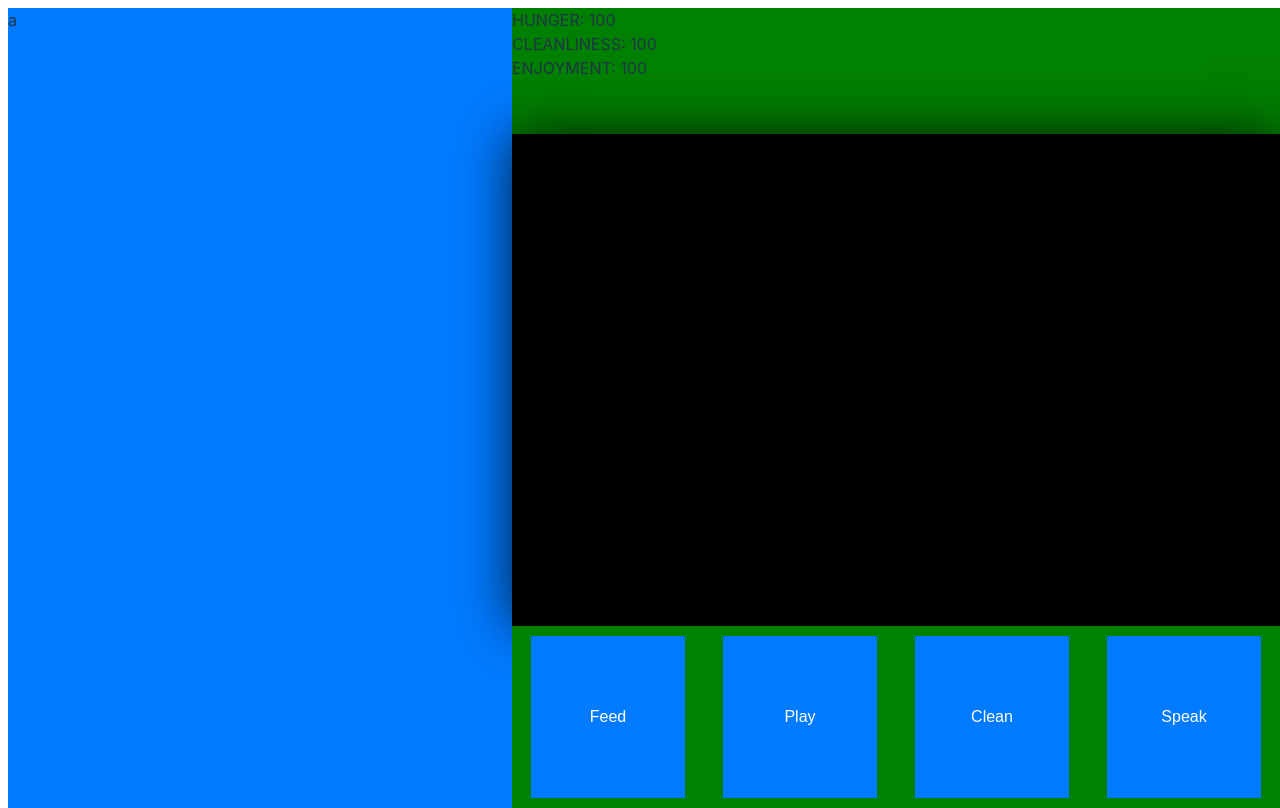
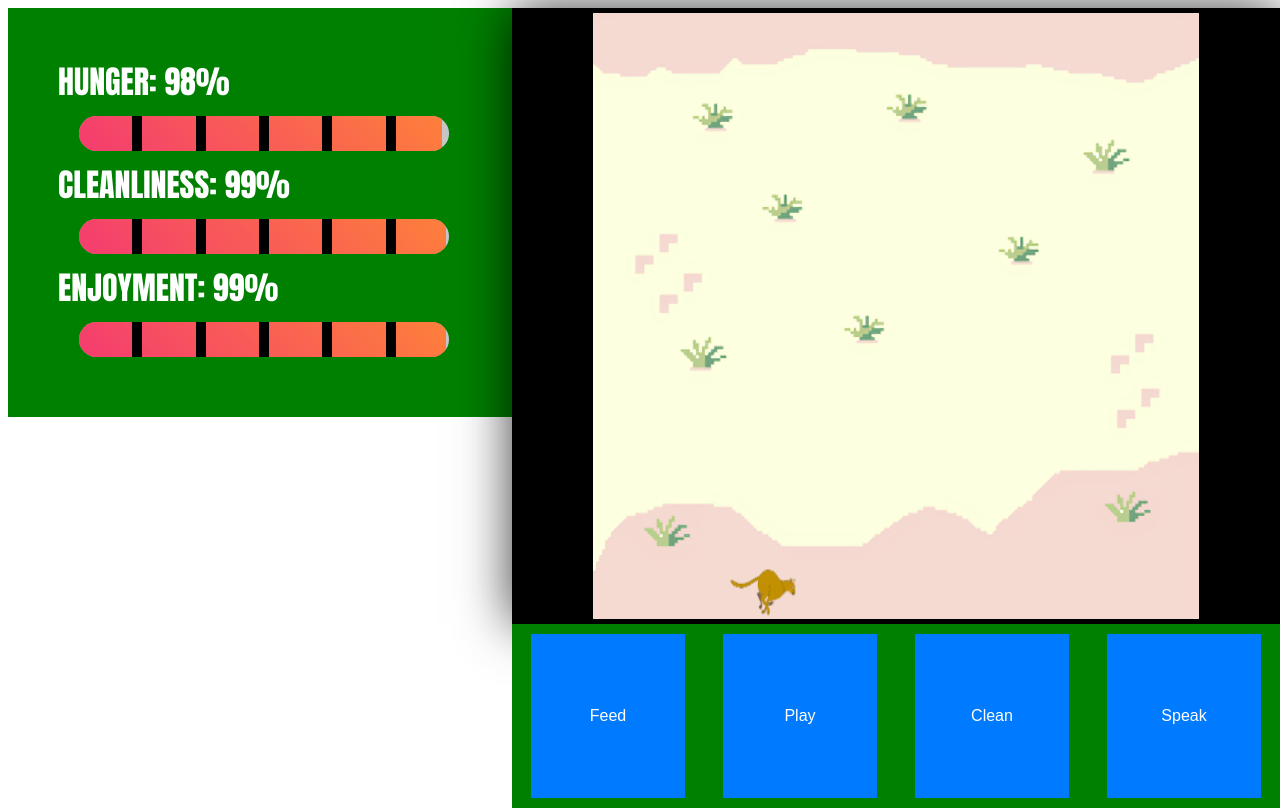
Before and after one commit to Z3SPY/petGame, a website built with Vite: page index.html in a window 1280 px wide. Built offline with nearby package versions, Linux system fonts and the light colour scheme.

Commit message:
hunger bar visuals, and other visual updates

```diff
--- a/index.html
+++ b/index.html
@@ -10,24 +10,39 @@
   </head>
   <body>
     <div class="side-div">
-a
-    </div>
+      <div class="statusBar">
 
-    <div class="centered-div">
-      <div class="statusBar">
+
         <div id="hngrValTxt">
           HUNGER: <span ></span>
+          <div id="hngrLoad">
+            <div class="fill"></div>
+            <div class="boxHolder"></div>
+          </div>
         </div>
 
         <div id="clnValTxt">
           CLEANLINESS: <span ></span>
+          <div id="clnLoad">
+            <div class="fill"></div>
+            <div class="boxHolder"> </div>
+          </div>
         </div>
 
         <div id="enjyValTxt">
           ENJOYMENT: <span ></span>
+          <div id="enjyLoad">
+            <div class="fill"></div>
+            <div class="boxHolder"> </div>
+
+          </div>
         </div>
 
       </div>
+    </div>
+
+    <div class="centered-div">
+
 
       <canvas id="gameCanvas">
       </canvas>
@@ -41,6 +56,25 @@ a
 
     <script src="src/gameScript.ts"></script>
     <script src="src/voice.js"></script>
+    <script>
+      // Number of times to print the structure
+      const timesToPrint = 5;
+
+      // Reference to the boxHolder divs
+      const boxHolders = document.querySelectorAll('.boxHolder');
+
+      // Loop to print the structure for each boxHolder
+      boxHolders.forEach(boxHolder => {
+        for (let i = 0; i < timesToPrint; i++) {
+          // Create the box div
+          const box = document.createElement('div');
+          box.classList.add('box');
+
+          // Append the box to the boxHolder div
+          boxHolder.appendChild(box);
+        }
+      });
+    </script>
 
   </body>
 </html>
--- a/src/gameScript.ts
+++ b/src/gameScript.ts
@@ -16,6 +16,10 @@ const hungerText: HTMLSpanElement = document.getElementById("hngrValTxt")!.getEl
 const cleanText: HTMLSpanElement = document.getElementById("clnValTxt")!.getElementsByTagName("span")[0];
 const enjyText: HTMLSpanElement = document.getElementById("enjyValTxt")!.getElementsByTagName("span")[0];
 
+let enjyFill : HTMLElement = document.querySelector('#enjyLoad .fill') as HTMLElement;
+let cleanFill : HTMLElement = document.querySelector('#clnValTxt .fill') as HTMLElement;
+let hungerFill : HTMLElement = document.querySelector('#hngrValTxt .fill') as HTMLElement;
+
 
 //StateMachine
 enum AnimalState {
@@ -25,177 +29,156 @@ enum AnimalState {
 }
 
 
-
-//End StateMachine
-let intervalId: number; // Declare intervalId as a global variable
-
 class Animal {
     //Status Values
     hungerVal!: number;
     cleanVal!: number;
     playVal!: number;
 
-
     xPos: number;
     yPos: number;
     w: number;
     h: number;
-    speed: number = 100;
+    speed: number = 200;
+
+    vx: number;
+    vy: number;
+
+    state: AnimalState = AnimalState.Moving; // Initial state is Moving
+
+    image: HTMLImageElement = new Image();
+    spriteSheetURL: string = '/cool-removebg-preview.png';
+    cols: number = 4;
+    rows: number = 2;
+    spriteWidth: number = 1000;
+    spriteHeight: number = 250;
+    spriteWdOfst: number = this.spriteWidth / this.cols; // width in px / cols spacing = Value of SpriteWidth
+    spriteHtOfst: number = this.spriteHeight / this.rows; // height in px / rows spacing = Sprite height
+    frameX: number = 0;
+    frameY: number = 0;
+    gameFrame: number = 0;
+    staggerFrames: number = 2;
+
+    constructor(xPos: number, yPos: number, w: number, h: number) {
+        this.hungerVal = 100;
+        this.cleanVal = 100;
+        this.playVal = 100;
 
 
-    randX!: number;
-    randY!: number;
-    state: AnimalState = AnimalState.Moving; // Initial state is Idle
-
-    // Handle Animation
-    imgNumber : number = 1;
-    lastImgNumber : number = 2;
-
-
-    constructor(xPos:number , yPos:number, w:number, h:number) {
-        this.hungerVal = 100;
-        this.cleanVal = 100
-        this.playVal = 100;
-
+        //Position and Size
         this.xPos = xPos;
         this.yPos = yPos;
         this.w = w;
         this.h = h;
+        this.vx = (Math.random() - 0.5) * this.speed; // Random number between -1 and 1
+        this.vy = (Math.random() - 0.5) * this.speed;
 
-        console.log(CANVAS_HEIGHT);
-
-
-        this.randX = Math.floor(Math.random() * 3) - 1; // -1, 0, or 1
-        this.randY = Math.floor(Math.random() * 3) - 1; // -1, 0, or 1
+        this.updateStatus();
         let moveInterval = 5000;
         let idleInterval = 2000;
-
-        this.updateStatus();
         setInterval(() => {
             // Transition to the Idle state after the interval finishes
             this.updateState(AnimalState.Idle);
             setTimeout(() => {
-
                 this.updateState(AnimalState.Moving);
             }, idleInterval);
         }, moveInterval);
 
+        //Image
+        this.image.src = this.spriteSheetURL;
+    }
+
+    updateStatus() {
+        hungerText.innerText = `${this.hungerVal.toString()}%`;
+        cleanText.innerText = `${this.cleanVal.toString()}%`;
+        enjyText.innerText = `${this.playVal.toString()}%`;
+
+        hungerFill.style.width =  `${this.hungerVal.toString()}%`;
+        cleanFill.style.width =  `${this.cleanVal.toString()}%`;
+        enjyFill.style.width =  `${this.playVal.toString()}%`;
 
     }
 
-    updateStatus() {
-        hungerText.innerText = this.hungerVal.toString();
-        cleanText.innerText = this.cleanVal.toString();
-        enjyText.innerText = this.playVal.toString();
-
-    }
-
-    //Hunger
     decreaseHunger() {
         // Decrease hunger by a certain amount
-        this.hungerVal -= 10; // You can adjust the amount as needed
+        this.hungerVal -= 1; // You can adjust the amount as needed
         if (this.hungerVal < 0) {
             this.hungerVal = 0; // Ensure hungerVal doesn't go below 0
         }
         this.updateStatus(); // Update the hunger text
     }
 
+    decreaseClean() {
+        // Decrease hunger by a certain amount
+        this.cleanVal -= 1; // You can adjust the amount as needed
+        if (this.cleanVal < 0) {
+            this.cleanVal = 0; // Ensure hungerVal doesn't go below 0
+        }
+        this.updateStatus(); // Update the hunger text
+    }
 
-
+    decreaseEnjoyment() {
+        // Decrease hunger by a certain amount
+        this.playVal -= 1; // You can adjust the amount as needed
+        if (this.playVal < 0) {
+            this.playVal = 0; // Ensure hungerVal doesn't go below 0
+        }
+        this.updateStatus(); // Update the hunger text
+    }
 
     handleBoundaries() {
-        if (this.xPos + this.w >= CANVAS_WIDTH || this.xPos < 0) {
-            this.randX *= -1; // Reverse direction on hitting horizontal boundaries
+        if (this.xPos + this.w >= CANVAS_WIDTH * .75 || this.xPos < CANVAS_WIDTH * .25) {
+            this.vx *= -1; // Reverse direction on hitting horizontal boundaries
         }
         if (this.yPos + this.h >= CANVAS_HEIGHT || this.yPos < 0) {
-            this.randY *= -1; // Reverse direction on hitting vertical boundaries
+            this.vy *= -1; // Reverse direction on hitting vertical boundaries
         }
+
     }
 
     updateState(newState: AnimalState) {
-
         this.state = newState;
-        console.log(this.state);
-
     }
-
-
 
     performActions(deltaTime: number) {
         switch (this.state) {
             case AnimalState.Idle:
-                // Perform actions for Idle state
-                this.randX = Math.floor(Math.random() * 3) - 1; // -1, 0, or 1
-                this.randY = Math.floor(Math.random() * 3) - 1; // -1, 0, or 1
-
                 break;
             case AnimalState.Moving:
-                const deltaX = (this.speed * deltaTime) / 1000; // Convert speed to pixels per millisecond
-                this.xPos += this.randX * deltaX;
-                this.yPos += this.randY * deltaX;
-
-
+                const deltaX = this.vx * (deltaTime / 1000);
+                const deltaY = this.vy * (deltaTime / 1000);
+                this.xPos += deltaX;
+                this.yPos += deltaY;
                 break;
         }
     }
 
-
-
-
-
-    //Draw at 15 frames per second
-    animateAnimal() {
-        const img  = new Image;
-        img.onload = function(){
-            ctx.clearRect( 0, 0, ctx.canvas.width, ctx.canvas.height );
-            ctx.drawImage( img, 0, 0 );
-            };
-            var timer = setInterval( () =>{
-            if (this.imgNumber>this.lastImgNumber){
-                clearInterval( timer );
-            } else {
-                img.src = "images/left_hnd_"+( this.imgNumber++ )+".png";
-            }
-            }, 1000/15 );
-
-    }
-
-
     draw(ctx: CanvasRenderingContext2D, deltaTime: number) {
-
-
-        ctx.fillRect(this.xPos, this.yPos, this.w, this.h);
-
         this.performActions(deltaTime);
         this.handleBoundaries();
 
-        //console.log(`x pos: ${this.xPos}  y pos: ${this.yPos} \n max X: ${CANVAS_WIDTH} max Y: ${CANVAS_HEIGHT}`);
-        var spriteSheetURL = '/cool.png';
-        console.log(spriteSheetURL);
-        // create a new image from the spritesheet
-        var image = new Image();
-        image.src = spriteSheetURL;
-        image.crossOrigin = "true";
-        // once the spritesheet loads,
-        // draw it on the canvas
-        image.onload = function() {
-            ctx.drawImage(
-                image,
-                0,
-                0,
-                image.width,
-                image.height,
-                0,
-                0,
-                canvas.width,
-                canvas.height
-            );
-        };
-
+        // Draw animal on the canvas
+        this.gameFrame += deltaTime;
+        if (this.gameFrame >= this.staggerFrames * (1000 / 15)) { // 1000 ms / 15 frames per second
+            this.gameFrame = 0;
+            if (this.frameX < this.cols - 1) this.frameX++;
+            else this.frameX = 0;
+        }
+        ctx.drawImage(
+            this.image,
+            this.spriteWdOfst * this.frameX,
+            this.spriteHtOfst * this.frameY,
+            this.spriteWdOfst,
+            this.spriteHtOfst,
+            this.xPos,
+            this.yPos,
+            this.w + 50,
+            this.h + 10
+        );
     }
+}
 
 
-}
 
 let myAnimal: Animal = new Animal(Math.random() * (CANVAS_WIDTH * .50), Math.random() * (CANVAS_HEIGHT * .50), CANVAS_WIDTH * .05, CANVAS_HEIGHT * .10);
 
@@ -213,24 +196,49 @@ function animate() {
     myAnimal.draw(ctx, deltaTime);
 
     animationId = requestAnimationFrame(animate);
+
 }
 
-//animate(); // Start the animation loop initially
+animate(); // Start the animation loop initially
+
+
+//End StateMachine
+let intervalId: number; // Declare intervalId as a global variable
+intervalId = setInterval(() => {
+    myAnimal.decreaseHunger(); // Resume interval for decreasing hunger
+}, 2000);
+intervalId = setInterval(() => {
+    myAnimal.decreaseEnjoyment();
+}, 5000);
+intervalId = setInterval(() => {
+    myAnimal.decreaseClean();
+}, 3000);
 
 // Handle tab visibility change
 function handleVisibilityChange() {
     if (document.hidden) {
         // Tab is not visible, so pause the animation and intervals
         cancelAnimationFrame(animationId);
-        clearInterval(intervalId); // Replace 'intervalId' with the ID of your setInterval function
+        clearInterval(intervalId);
     } else {
         // Tab is visible, so resume the animation and intervals
         lastFrameTime = performance.now(); // Reset lastFrameTime to avoid large deltaTime on resume
         animate(); // Start animation loop again
+
+        // Resume interval for decreasing hunger
         intervalId = setInterval(() => {
-            myAnimal.decreaseHunger(); // Resume interval for decreasing hunger
-        }, 20000); // Adjust the interval time as needed
+            myAnimal.decreaseHunger();
+        }, 2000); // Adjust the interval time as needed
+        intervalId = setInterval(() => {
+            myAnimal.decreaseEnjoyment();
+        }, 5000);
+        intervalId = setInterval(() => {
+            myAnimal.decreaseClean();
+        }, 3000);
     }
 }
 
 document.addEventListener("visibilitychange", handleVisibilityChange, false);
+
+
+document.addEventListener("visibilitychange", handleVisibilityChange, false);
--- a/src/style.css
+++ b/src/style.css
@@ -29,20 +29,69 @@
 
 /* SIDE DIV */
 .side-div {
-  background-color: #007bff;
   height: 100%;
   width: 40vw;
   position:absolute;
 }
 
+
+
 /* STATUS BAR */
+#hngrValTxt, #clnValTxt, #enjyValTxt {
+  font-size: 2rem;
+  font-family:Impact, Haettenschweiler, 'Arial Narrow Bold', sans-serif;
+  color: #ffffff;
+  font-weight: bolder;
+}
+
 
 .statusBar {
   position: relative;
-  flex-grow: 1;
 
+  padding: 50px;
   background-color: green;
 }
+
+#hngrLoad, #clnLoad, #enjyLoad {
+  background-color: #b6b6b6;
+  width: 90%;
+  height: 35px;
+  margin: 10px auto;
+  border-radius: 50px;
+  overflow: hidden;
+
+  position: relative;
+
+}
+
+.fill {
+  height: 100%;
+  width: 1%;
+  background: linear-gradient(45deg, #f00144, #fd5900);
+  position: absolute;
+  z-index: 99;
+
+
+}
+
+.boxHolder {
+  background-color: #ffffff3b;
+  width: 100%;
+  height: 100%;
+  z-index: 99;
+  position: absolute;
+  display: flex;
+  justify-content: space-evenly;
+}
+
+.box {
+  position: relative;
+  height: 100%;
+  background-color: #000000;
+  width: 10px;
+}
+
+
 
 /* BUTTONS */
 
@@ -77,15 +126,23 @@
   outline: none;
 }
 
+
+
+
 /* CANVAS */
 
 #gameCanvas {
   border: 5px solid black;
   position: relative;
-  background-color: black;
+  background-color: #000000;
+  flex-grow: 2;
+  box-shadow: 0 0 50px rgba(0, 0, 0, 0.774);
 
-  flex-grow: 2;
-  box-shadow: 0 0 50px rgba(0, 0, 0, 0.774)
+  /* Set background image */
+  background-image: url('/public/Bg.png'); /* Replace 'your-image-url.jpg' with the URL of your background image */
+  background-size: contain; /* Ensure the background image covers the entire div */
+  background-repeat: no-repeat; /* Prevent background image from repeating */
+  background-position: center; /* Center the background image */
 }
 
 @media (prefers-color-scheme: light) {
```
Also changed, not shown: public/Ball Full.png (added), public/Bg.png (added), public/Not Full.png (added), public/cool-removebg-preview.png (added), public/cool.png.
